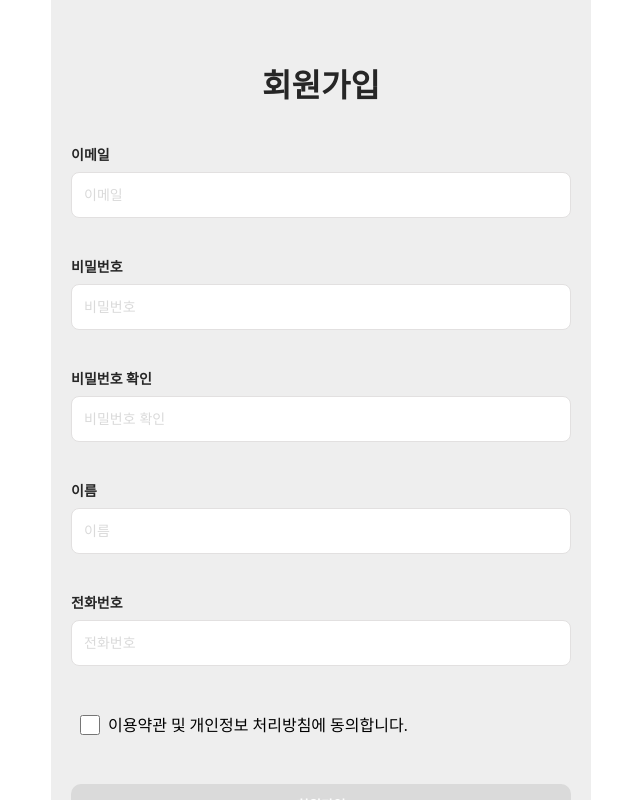
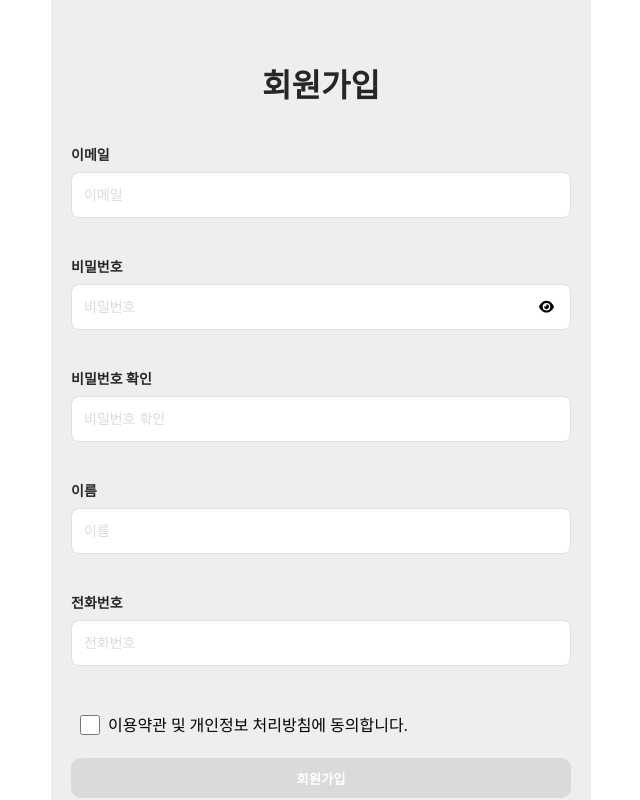
Before and after one commit to leejinsol234/today_mohani, a React (Create React App) app in the folder mohani_fe/: page /mohani/join in a window 1280 px wide. Shown: the whole page, without its empty margins (319-959 px from the left). Built offline with nearby package versions, Linux system fonts and the light colour scheme; no server answers.

Commit message:
회원가입 아이콘 추가

```diff
--- a/mohani_fe/package.json
+++ b/mohani_fe/package.json
@@ -3,6 +3,9 @@
   "version": "0.1.0",
   "private": true,
   "dependencies": {
+    "@fortawesome/fontawesome-svg-core": "^6.5.1",
+    "@fortawesome/free-solid-svg-icons": "^6.5.1",
+    "@fortawesome/react-fontawesome": "^0.2.0",
     "axios": "^1.6.5",
     "cra-template": "1.2.0",
     "eslint-config-react-app": "^7.0.1",
--- a/mohani_fe/src/index.css
+++ b/mohani_fe/src/index.css
@@ -313,3 +313,11 @@
 .CreateFooter1 {
   color : gray;
 }
+
+.ToggleButton {
+  display: absolute;
+  top : 0;
+  left : 0;
+  border : none;
+  background-color: white;
+}
--- a/mohani_fe/src/pages/CreateUser.js
+++ b/mohani_fe/src/pages/CreateUser.js
@@ -1,5 +1,7 @@
 import React, { useState, useEffect } from "react";
 import { useNavigate, Link } from "react-router-dom";
+import { FontAwesomeIcon } from '@fortawesome/react-fontawesome';
+import { faEye, faEyeSlash } from "@fortawesome/free-solid-svg-icons";
 
 export default function CreateUser({userData,setUserData}) {
   const [email, setEmail] = useState('');
@@ -17,6 +19,21 @@
 
   const [notAllow, setNotAllow] = useState(true);
 
+  // 비밀번호 보기기능 및 아이콘
+  const [showPassword, setShowPassword] = useState(false);
+  const eye = (
+    <FontAwesomeIcon icon={faEye} />
+  )
+  const closeEye = (
+    <FontAwesomeIcon icon={faEyeSlash} />
+  )
+
+  const passwordToggleButton = (
+    <button type="button" className="ToggleButton"
+    onClick={() => setShowPassword(!showPassword)} >
+      {showPassword ? closeEye : eye}
+    </button>
+  )
 
   //회원가입 동의 true false 관리
   const [agree,setAgree] = useState(false)
@@ -98,13 +115,15 @@
         <div className="CreateInputTitle">비밀번호</div>
         <div className="CreateInputWrap">
           <input
-            type="text"
+            type= {showPassword ? "text" : "password"}
             className="CreateInput"
             placeholder="비밀번호"
             value={password}
             onChange={(e) => {setPassword(e.target.value)}}
           />
+          {passwordToggleButton}
         </div>
+
         <div className="errorMessageWrap"
           style={{visibility : (!pwValid && password.length > 0) ? "visible" : "hidden"}}>
           영문 대소문자, 숫자, 특수기호 포함 8자리 이상 입력해주세요.</div>
@@ -112,12 +131,13 @@
         <div className="CreateInputTitle">비밀번호 확인</div>
         <div className="CreateInputWrap">
           <input
-            type="text"
+            type= {showPassword ? "text" : "password"}
             className="CreateInput"
             placeholder="비밀번호 확인"
             value={confirmPassword}
             onChange={(e)=> {setConfirmPassword(e.target.value)}}
           />
+
         </div>
         <div className="errorMessageWrap"
           style={{visibility : (!confirmPasswordValid && confirmPassword.length > 0) ? "visible" : "hidden"}}>
@@ -156,8 +176,8 @@
         <input type="checkbox" onClick={handleAgree} className="CreateAgreeBox" />
         이용약관 및 개인정보 처리방침에 동의합니다.
       </div>
-      <div className="errorMessageWrap">
-          이용약관에 동의해주세요.</div>
+      {/* <div className="errorMessageWrap">
+          이용약관에 동의해주세요.</div> */}
 
       <div>
         <button onClick={handleSubmit}
```
Also changed, not shown: 1 other file (tests, documents, lock files or other folders).
